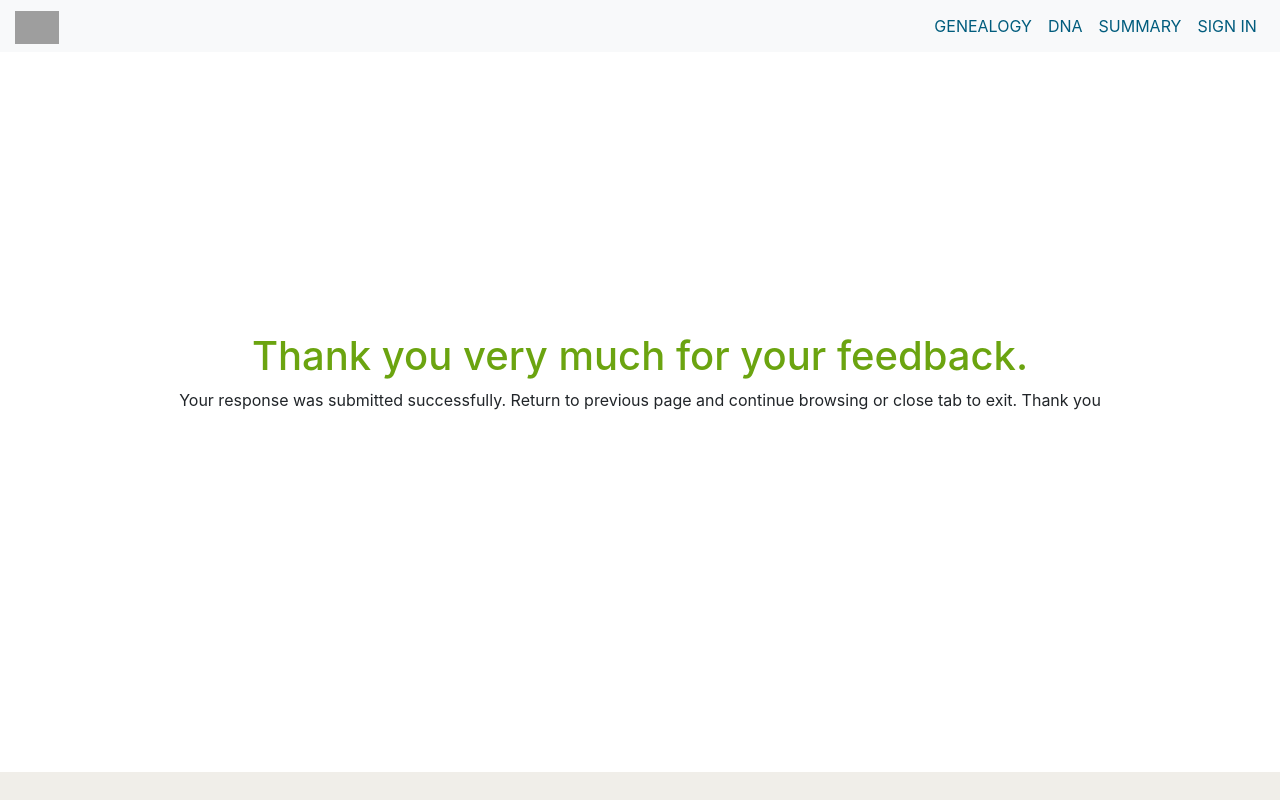
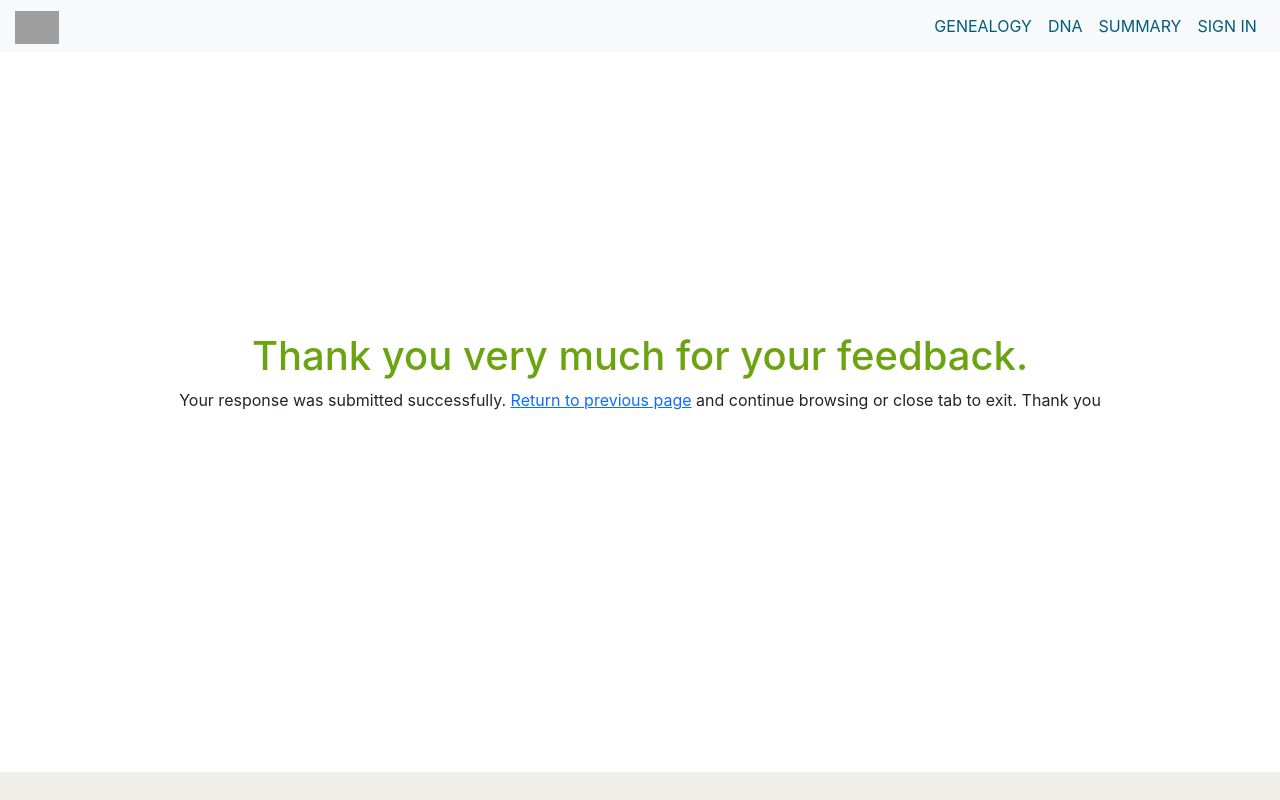
Before and after one commit to brakwaku/survey-app, a React (Create React App) app in the folder frontend/: page /thank-you in a window 1280 px wide. Shown: the top 800 px of the page. Built offline with nearby package versions, Linux system fonts and the light colour scheme; grey boxes are pictures that could not be loaded.

Commit message:
Redirect to home if thank-you url was manually entered

```diff
--- a/frontend/src/Screens/ThankyouScreen.js
+++ b/frontend/src/Screens/ThankyouScreen.js
@@ -19,7 +19,7 @@ const ThankyouScreen = () => {
     <MainWrapper style={{ minHeight: 90 + "vh" }} className="container">
       <h1>Thank you very much for your feedback.</h1>
       <p>
-        Your response was submitted successfully. <a href={myUrl === '' ? '/' : myUrl}>Return to previous page</a> and continue browsing or
+        Your response was submitted successfully. <a href={myUrl === '' || !myUrl ? '/' : myUrl}>Return to previous page</a> and continue browsing or
         close tab to exit. Thank you
       </p>
     </MainWrapper>
```
